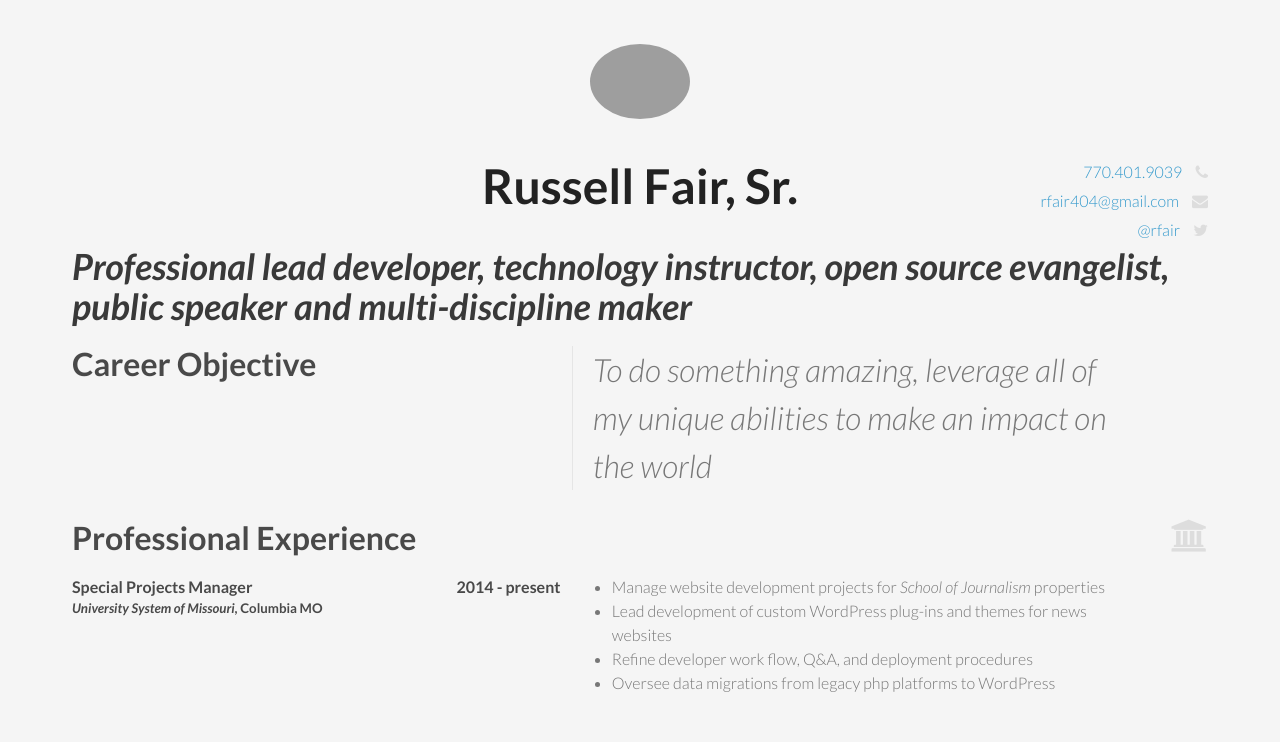
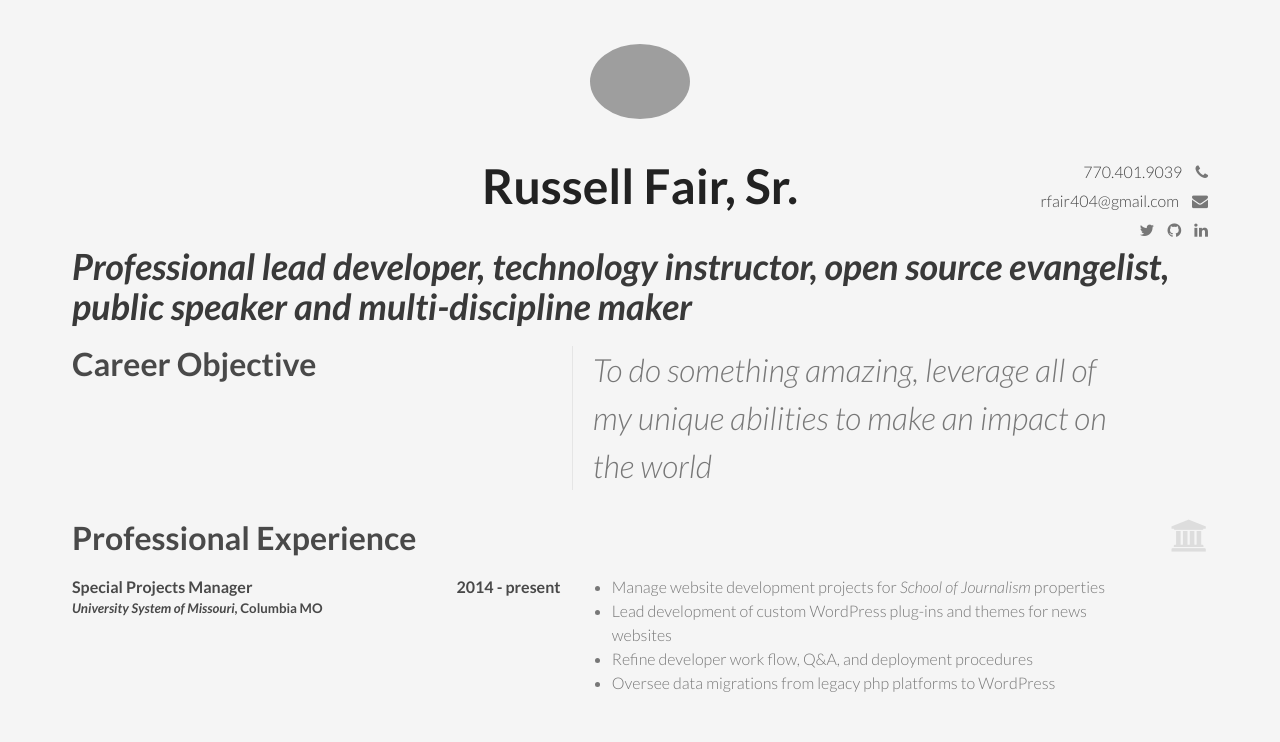
Before and after one commit to rfair404/resume, a plain HTML site: page index.html in a window 1280 px wide. Shown: the top 742 px of the page. Drawn offline with Linux system fonts and the light colour scheme; grey boxes are pictures that could not be loaded.

Commit message:
move github and linkedin up to top

```diff
--- a/index.html
+++ b/index.html
@@ -33,9 +33,11 @@
         <h1>Russell Fair, Sr.</h1>
       </section>
       <section class="details">
-        <p class="phone"><a href="callto:7704019039" title="call Russell">770.401.9039</a> <i class="fa fa-phone"></i> </p>
-        <p class="email"><a href="mailto:&#114;&#102;&#097;&#105;&#114;&#052;&#048;&#052;+&#114;&#101;&#115;&#117;&#109;&#101;&#064;&#103;&#109;&#097;&#105;&#108;&#046;&#099;&#111;&#109;" title="email Russell">rfair404<span class="inserted at">@</span>gmail<span class="inserted dot">.</span>com</a> <i class="fa fa-envelope"></i> </p>
-        <p class="twitter"><a href="https://twitter.com/home?status=Hi,%20@rfair%20-%20checked%20out%20you're%20resume%20and%20I%20want%20to%20hire%20you." title="tweet Russell">@rfair</a> <i class="fa fa-twitter"></i> </p>
+        <p class="phone"><a href="callto:7704019039" title="call Russell">770.401.9039 <i class="fa fa-phone"></i></a></p>
+        <p class="email"><a href="mailto:&#114;&#102;&#097;&#105;&#114;&#052;&#048;&#052;+&#114;&#101;&#115;&#117;&#109;&#101;&#064;&#103;&#109;&#097;&#105;&#108;&#046;&#099;&#111;&#109;" title="email Russell">rfair404<span class="inserted at">@</span>gmail<span class="inserted dot">.</span>com <i class="fa fa-envelope"></i></a></p>
+        <p class="social"><a href="https://twitter.com/home?status=Hi,%20@rfair%20-%20checked%20out%20you're%20resume%20and%20I%20want%20to%20hire%20you." title="tweet Russell">  <i class="fa fa-twitter"></i></a>
+        <a href="http://github.com/rfair404/" title="Russell's github profile">  <i class="fa fa-github"></i></a>
+        <a href="https://www.linkedin.com/in/rfair" title="Connect w/ Russell on LinkedIn">  <i class="fa fa-linkedin"></i> </a></p>
       </section>
       <h2>Professional lead developer, technology instructor, open source evangelist, public speaker and multi-discipline maker</h2>
     </header>
@@ -220,10 +222,10 @@
         </ul>
       </article>
     </div><!--eof skills-->
-    <div id="contributions">
-    <p><i class="fa fa-github"></i> View my public repositories and open source contributions on <a href="http://github.com/rfair404" title="Russell's github profile">Github</a>.</p>
-    <p><i class="fa fa-linkedin"></i> View connections and recommendations on <a href="https://www.linkedin.com/profile/public-profile-settings?trk=prof-edit-edit-public_profile" title="Russell Fair on LinkedIn">LinkedIn</a>.</p>
-    </div>
+    <!--div id="contributions">
+    <p>View my public repositories and open source contributions on <a href="http://github.com/rfair404" title="Russell's github profile">Github</a>.</p>
+    <p>View connections and recommendations on <a href="https://www.linkedin.com/profile/public-profile-settings?trk=prof-edit-edit-public_profile" title="Russell Fair on LinkedIn">LinkedIn</a>.</p>
+    </div-->
   </div><!--eof .wrapper-->
   <script src="javascripts/scale.fix.js"></script>
   <script src="javascripts/do.trickery.js"></script>
--- a/stylesheets/styles.css
+++ b/stylesheets/styles.css
@@ -135,6 +135,15 @@ header > .summary, header > .details {
   width: 100%;
   margin: 0;
 }
+
+header .details a{
+  color: #444;
+}
+header .details .fa{
+  color: #777;
+  margin-left: 10px;
+}
+
   header figure {
     height: 100px;
     position: relative;
```
